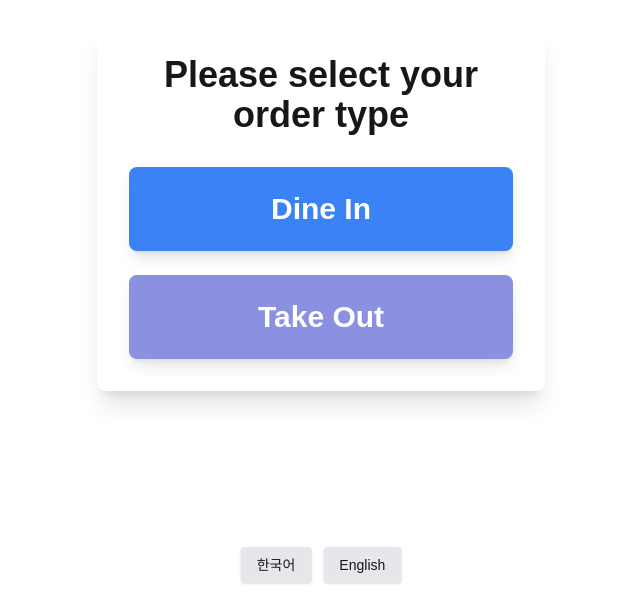
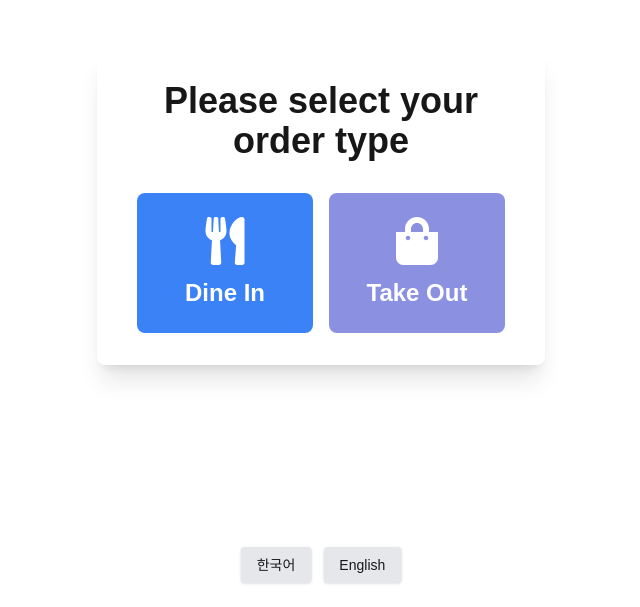
Before and after one commit to ftery0/kiosk, a Next.js app: page /en in a window 1280 px wide. Shown: the part 193-800 px from the top of the page, without its empty margins (319-959 px from the left). Built offline with nearby package versions, Linux system fonts and the light colour scheme.

Commit message:
design :: 홈 메인 페이지 디자인 변경

```diff
--- a/src/app/[locale]/page.tsx
+++ b/src/app/[locale]/page.tsx
@@ -2,6 +2,7 @@
 import { useRouter } from '@/i18n/navigation';
 import { OrderType, useOrderTypeStore } from '@/store/useOrderTypeStore';
 import { useTranslations } from 'next-intl';
+import { FaUtensils, FaShoppingBag } from "react-icons/fa";
 
 export default function HomePage() {
   const router = useRouter();
@@ -27,19 +28,23 @@ export default function HomePage() {
           {t('title')}
         </h1>
 
-        <div className="space-y-6">
+        <div className="text-center flex justify-between">
         <button
           onClick={() => handleSelection("DINE_IN")}
-            className="w-full btn btn-primary font-bold py-6 px-4 rounded-lg text-3xl transition duration-300 ease-in-out transform hover:scale-105 shadow-lg cursor-pointer"
+          className="flex flex-col items-center justify-center w-1/2 bg-primary text-white rounded-lg p-6 mx-2
+                     hover:bg-primary-dark transition duration-300 cursor-pointer"
         >
-            {t('dineIn')}
+          <FaUtensils size={48} className="mb-3" />
+          <span className="text-2xl font-bold">{t('dineIn')}</span>
         </button>
 
         <button
           onClick={() => handleSelection("TAKE_OUT")}
-            className="w-full btn btn-secondary font-bold py-6 px-4 rounded-lg text-3xl transition duration-300 ease-in-out transform hover:scale-105 shadow-lg cursor-pointer"
+          className="flex flex-col items-center justify-center w-1/2 bg-secondary text-white rounded-lg p-6 mx-2
+                     hover:bg-secondary-dark transition duration-300 cursor-pointer"
         >
-            {t('takeOut')}
+          <FaShoppingBag size={48} className="mb-3" />
+          <span className="text-2xl font-bold">{t('takeOut')}</span>
         </button>
         </div>
       </div>
--- a/src/app/layout.tsx
+++ b/src/app/layout.tsx
@@ -14,7 +14,7 @@ export default function RootLayout({
   children: React.ReactNode;
 }) {
   return (
-    <html lang=''>
+    <html>
       <body className={inter.className}>{children}</body>
     </html>
   );
```
Lines whose indentation alone changed are shown as unchanged.
